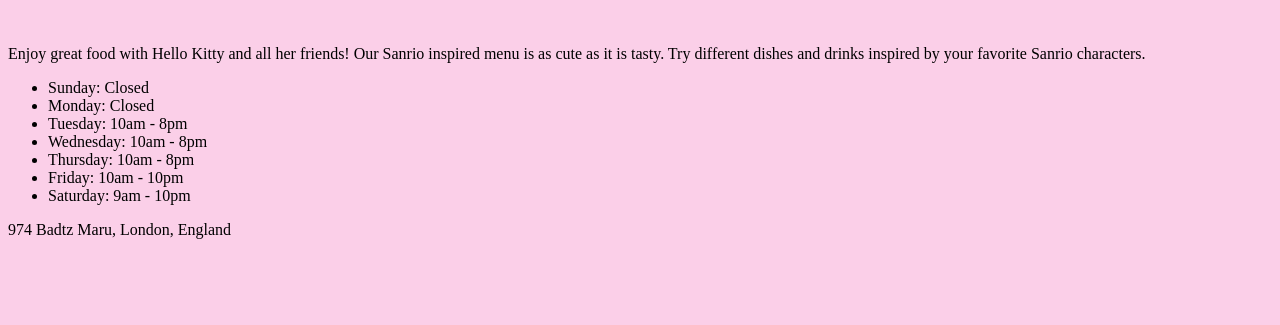
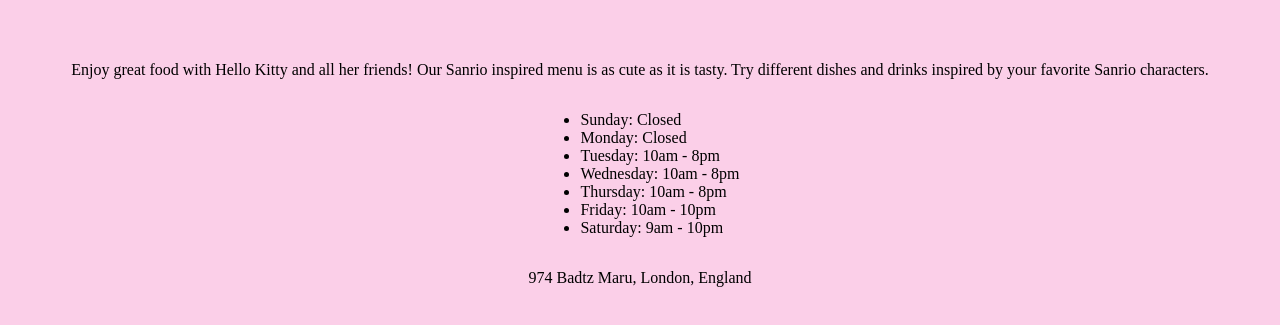
Before and after one commit to hihello-bye/restaurant, a website built with webpack: page src/index.html in a window 1280 px wide. Shown: the part 343-668 px from the top of the page. Built offline with nearby package versions, Linux system fonts and the light colour scheme.

Commit message:
Centre content

```diff
--- a/src/style.css
+++ b/src/style.css
@@ -22,3 +22,9 @@
    margin-left: auto;
    margin-right: auto;
 }
+
+#content {
+    display: flex;
+    flex-direction: column;
+    align-items: center;
+}
```
